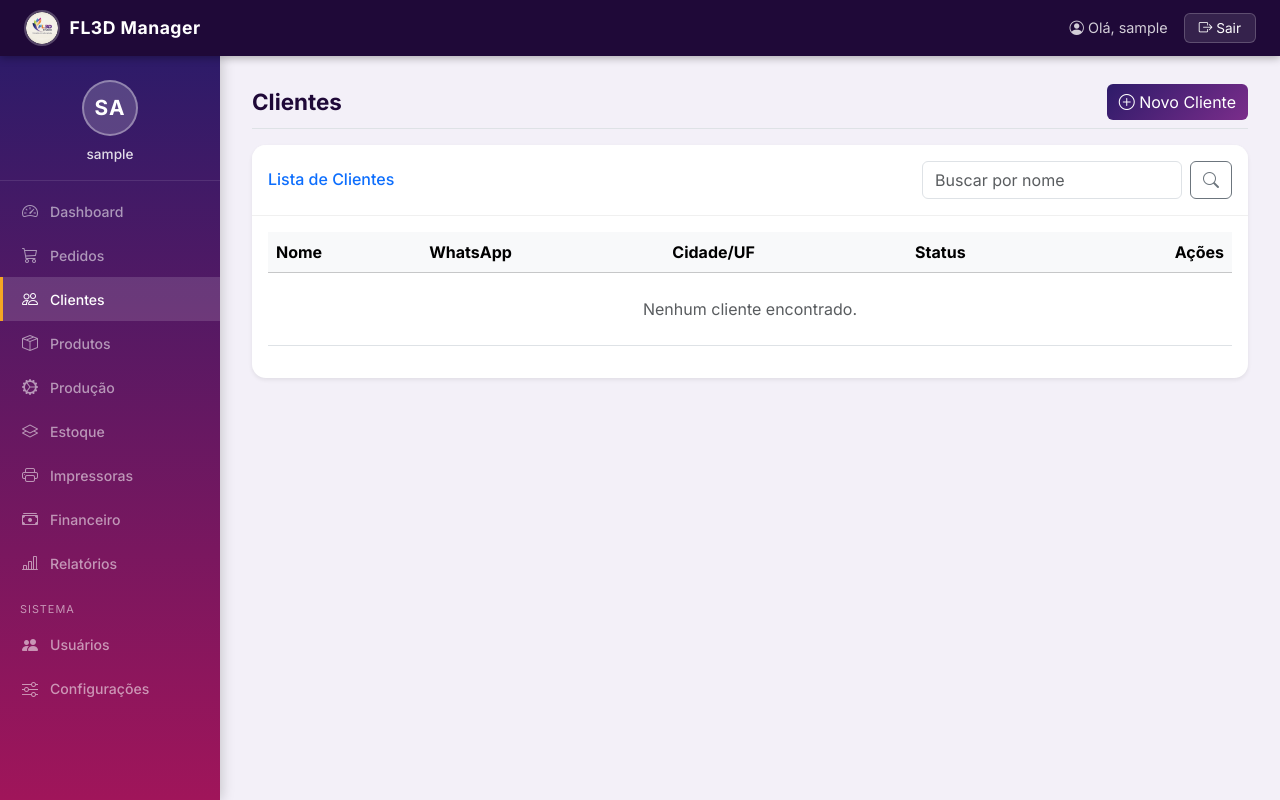
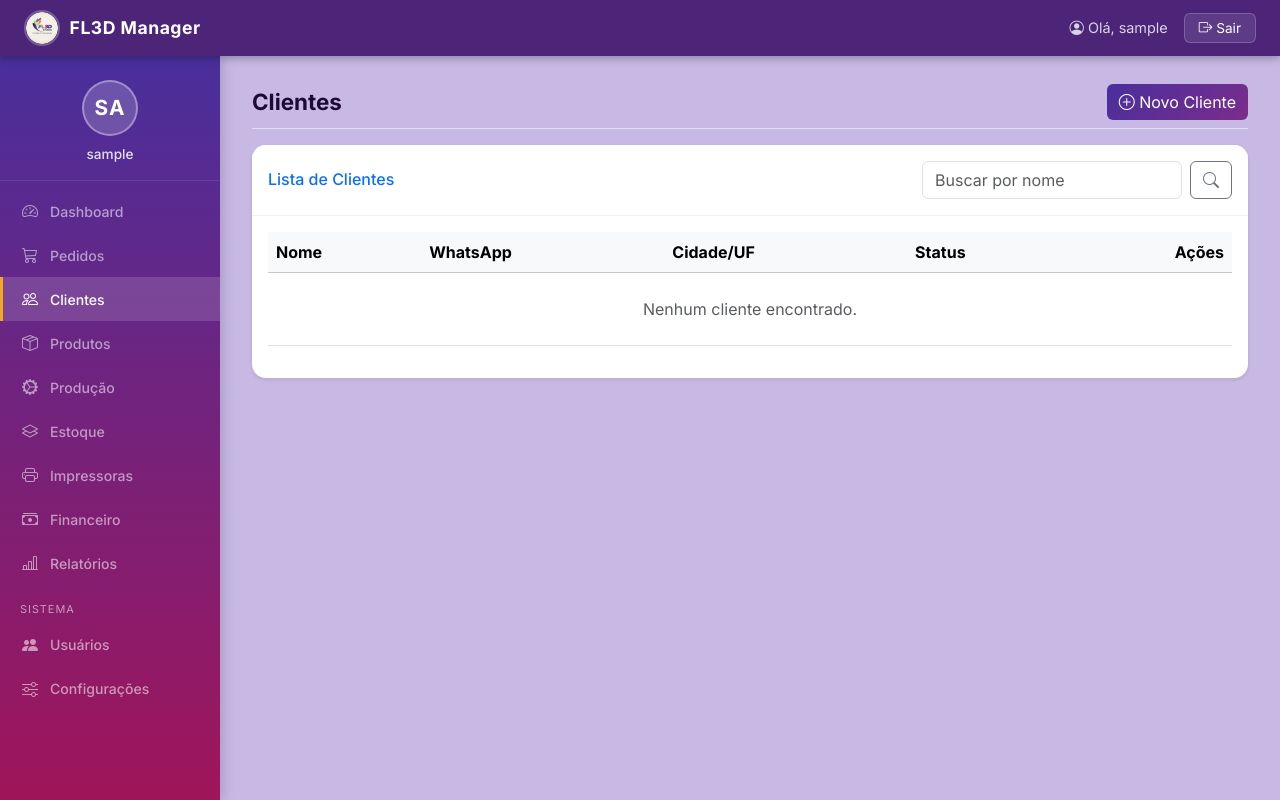
Before and after one commit to FranciscoBatista83/FL3D-manager, a Django app: page /clientes/ in a window 1280 px wide. Run offline with Django 5.2, Linux system fonts and the light colour scheme; the visitor is signed in with stand-in values (Sample User, id 1); data that the repository does not hold is empty.

Commit message:
style: ajusta paleta de cores no base.html (navbar, sidebar e fundo)

```diff
--- a/templates/base.html
+++ b/templates/base.html
@@ -29,13 +29,13 @@
 
     <style>
         /* =====================================================================
-           VARIÁVEIS DE CORES DO TEMA (inspirado na imagem de referência)
+                                 VARIÁVEIS DE CORES DO TEMA
            ===================================================================== */
         :root {
-            --sidebar-from:    #2D1B69;   /* Roxo escuro — topo da sidebar       */
+            --sidebar-from:    #492f9c;   /* Roxo escuro — topo da sidebar       */
             --sidebar-to:      #A0155A;   /* Magenta    — base da sidebar         */
-            --navbar-bg:       #1F0938;   /* Roxo muito escuro — barra de topo    */
-            --page-bg:         #F3F0F8;   /* Lilás/roxo pastel suave — fundo das páginas */
+            --navbar-bg:       #4c2579;   /* Roxo muito escuro — barra de topo    */
+            --page-bg:         #c7b8e4;   /* Lilás/roxo pastel suave — fundo das páginas */
             --card-bg:         #FFFFFF;   /* Branco puro — fundo dos cards        */
             --text-sidebar:    #FFFFFF;   /* Texto branco na sidebar              */
             --text-muted-side: rgba(255,255,255,0.55); /* Texto apagado sidebar  */
```
